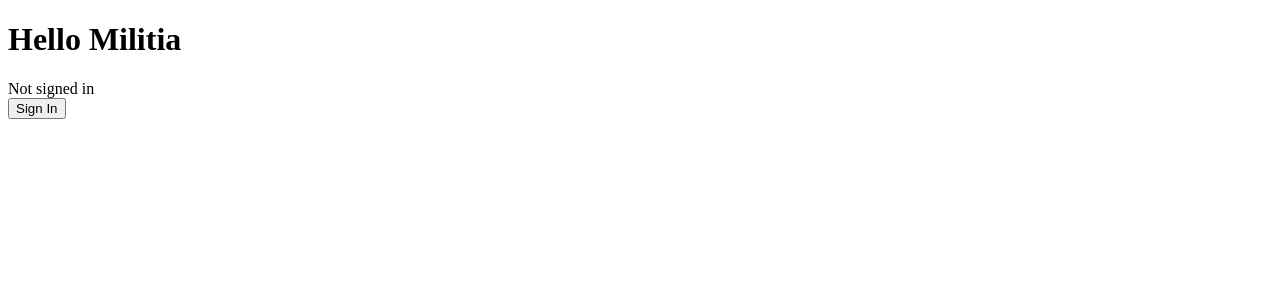
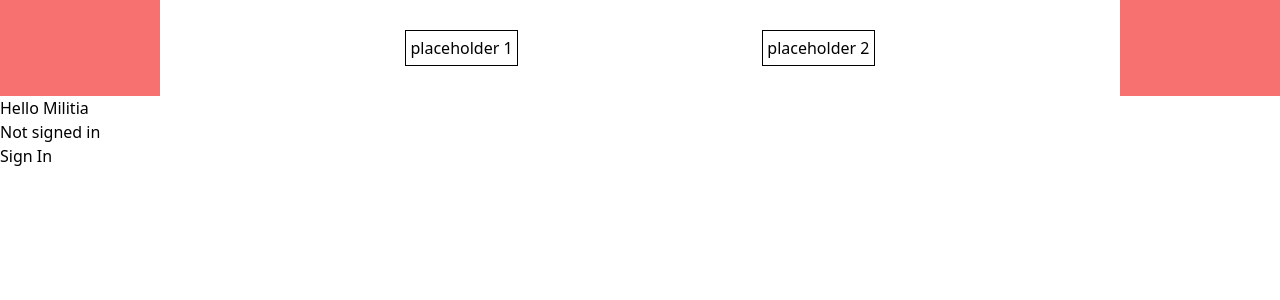
Before and after one commit to str4ng3love/eve_mil, a Next.js app: page / in a window 1280 px wide. Shown: the top 300 px of the page. Built offline with nearby package versions, Linux system fonts and the light colour scheme; no server answers.

Commit message:
tailwind setup

```diff
--- /dev/null
+++ b/app/components/NavLink.tsx
@@ -0,0 +1,11 @@
+import Link from "next/link"
+
+export default function NavLink(props:{description: string, destination: string}) {
+  return (
+    <>
+      <li className="m-[0.2rem] p-[0.3rem] border-black border-solid border-[0.1rem]">
+        <Link href={props.destination}>{props.description}</Link>
+      </li>
+    </>
+  );
+}
--- /dev/null
+++ b/app/components/Navigation.tsx
@@ -0,0 +1,14 @@
+import NavLink from "./NavLink"
+
+export default function Navigation(){
+    return(
+        <>
+            <nav className="w-[100%] h-[6rem] bg-red-400 flex justify-center">
+                <ul className="w-[100%] md:w-[75%] p-[0.3rem] bg-white flex justify-evenly  items-center">
+                 <NavLink description="placeholder 1" destination="#" />
+                 <NavLink description="placeholder 2" destination="#" />
+                </ul>
+            </nav>
+        </>
+    )
+}
--- a/app/layout.tsx
+++ b/app/layout.tsx
@@ -1,4 +1,6 @@
 import Providers from "./components/Providers";
+import Navigation from "./components/Navigation";
+import "../styles/globals.css"
 
 export default function RootLayout({
   children,
@@ -9,7 +11,10 @@ export default function RootLayout({
     <html>
       <head />
       <body>
-        <Providers>{children}</Providers>
+        <Providers>
+          <Navigation/>
+          {children}
+          </Providers>
       </body>
     </html>
   );
--- a/package.json
+++ b/package.json
@@ -19,5 +19,10 @@
     "react": "18.2.0",
     "react-dom": "18.2.0",
     "typescript": "4.9.3"
+  },
+  "devDependencies": {
+    "autoprefixer": "^10.4.13",
+    "postcss": "^8.4.19",
+    "tailwindcss": "^3.2.4"
   }
 }
--- /dev/null
+++ b/postcss.config.js
@@ -0,0 +1,6 @@
+module.exports = {
+  plugins: {
+    tailwindcss: {},
+    autoprefixer: {},
+  },
+}
--- /dev/null
+++ b/styles/globals.css
@@ -0,0 +1,13 @@
+@tailwind base;
+@tailwind components;
+@tailwind utilities;
+
+* {
+    list-style: none;
+    list-style-type: none;
+    margin: 0;
+    padding: 0;
+    box-sizing: border-box;
+    text-decoration: none;
+    font-size: 16px;
+}
--- /dev/null
+++ b/tailwind.config.js
@@ -0,0 +1,15 @@
+/** @type {import('tailwindcss').Config} */
+module.exports = {
+  content: [
+    "./app/**/*.{js,ts,jsx,tsx}",
+
+  ],
+  theme: {
+    extend: {
+      screens:{
+        md: '1080px'
+      }
+    },
+  },
+  plugins: [],
+}
```
Also changed, not shown: 1 other file (tests, documents, lock files or other folders).
